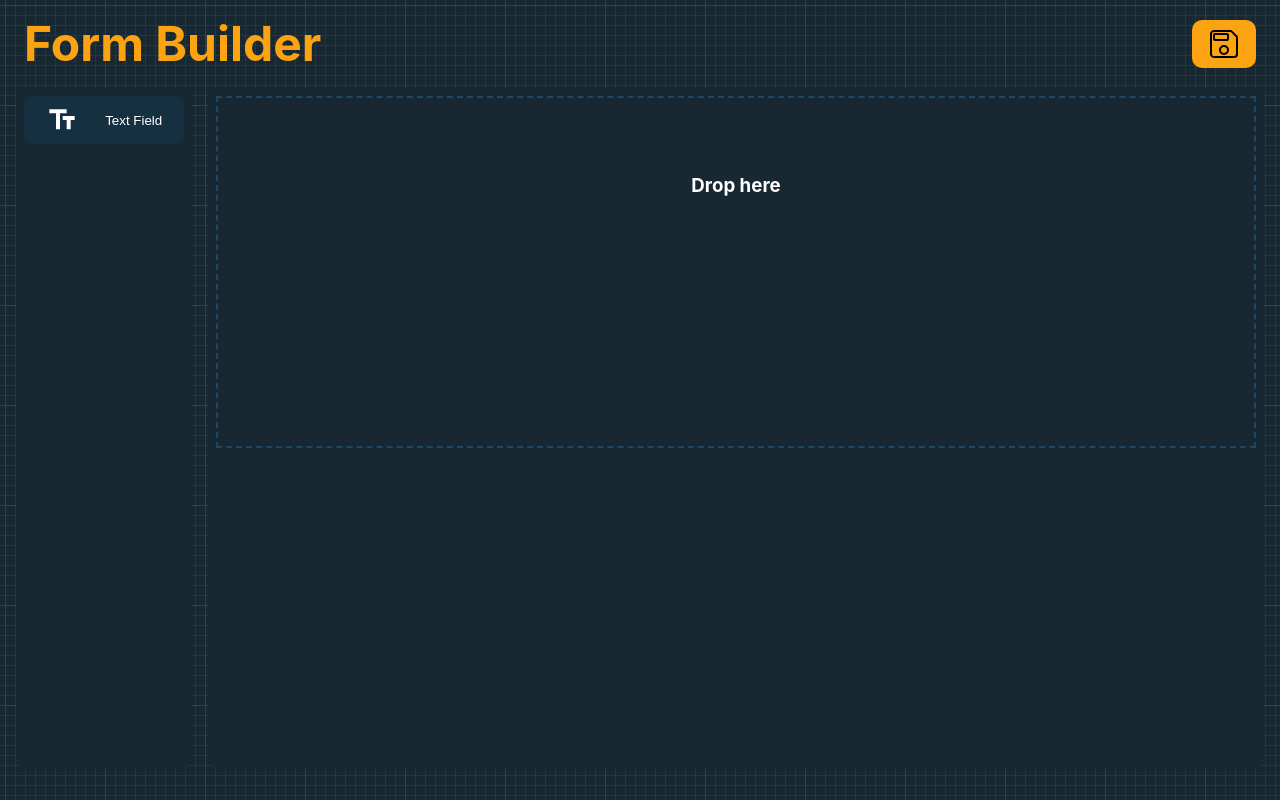
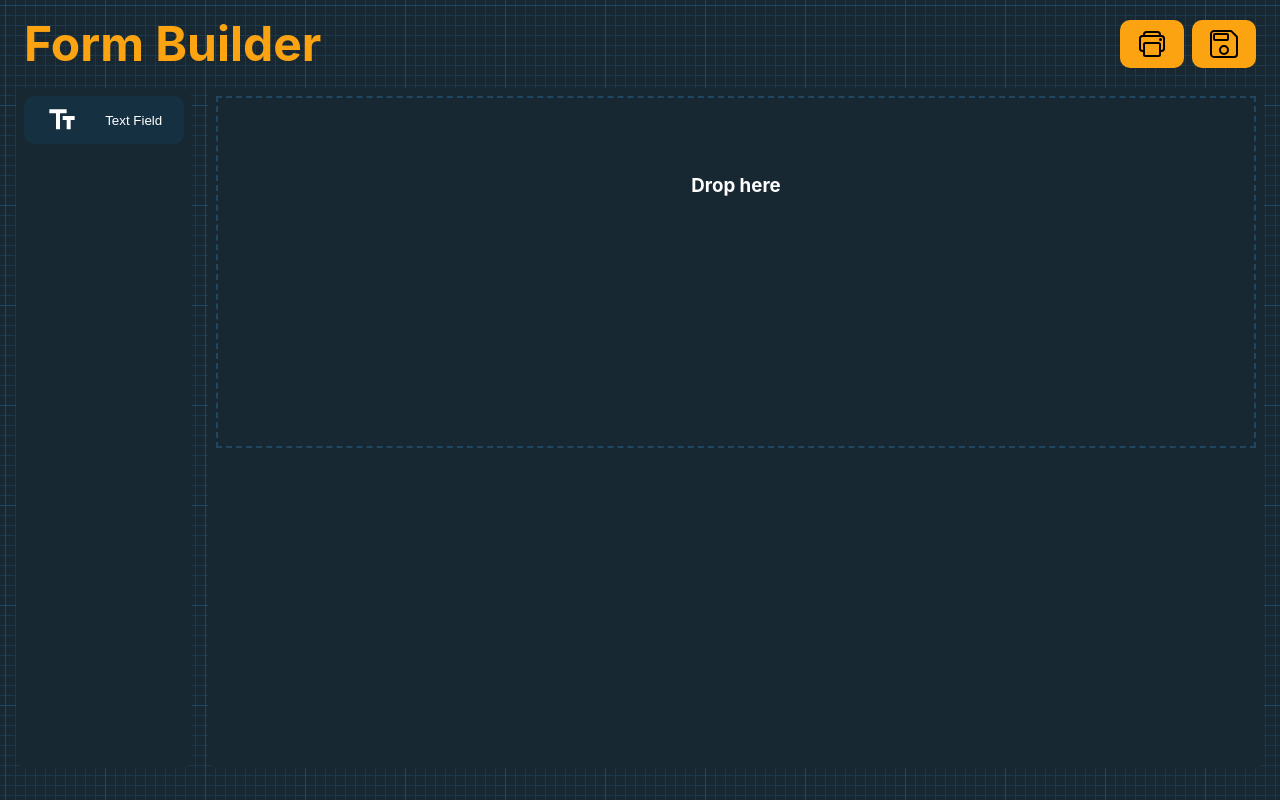
Before and after one commit to willemverbuyst/form-builder, a React (Vite) app: page / in a window 1280 px wide. Built offline with nearby package versions, Linux system fonts and the light colour scheme.

Commit message:
Add dummy print button

```diff
--- a/src/components/header.tsx
+++ b/src/components/header.tsx
@@ -1,5 +1,7 @@
+import { IoPrintOutline, IoSaveOutline } from "react-icons/io5";
 import styled from "styled-components";
-import SaveBtn from "./buttons/saveBtn";
+import Button from "./wrappers/button";
+import Icon from "./wrappers/icon";
 
 const Wrapper = styled.section`
   padding: 0.5rem;
@@ -14,11 +16,33 @@ const HeaderText = styled.h1`
   color: var(--color-gold);
 `;
 
+const Buttons = styled.section`
+  display: flex;
+  gap: 0.5rem;
+`;
+
 export default function Header() {
+  const customBtnStyles = {
+    width: "4rem",
+    backgroundColor: "var(--color-gold)",
+    color: "var(--color-black)",
+  };
+
   return (
     <Wrapper>
       <HeaderText>Form Builder</HeaderText>
-      <SaveBtn />
+      <Buttons>
+        <Button customStyles={customBtnStyles}>
+          <Icon>
+            <IoPrintOutline />
+          </Icon>
+        </Button>
+        <Button customStyles={customBtnStyles}>
+          <Icon>
+            <IoSaveOutline />
+          </Icon>
+        </Button>
+      </Buttons>
     </Wrapper>
   );
 }
```
